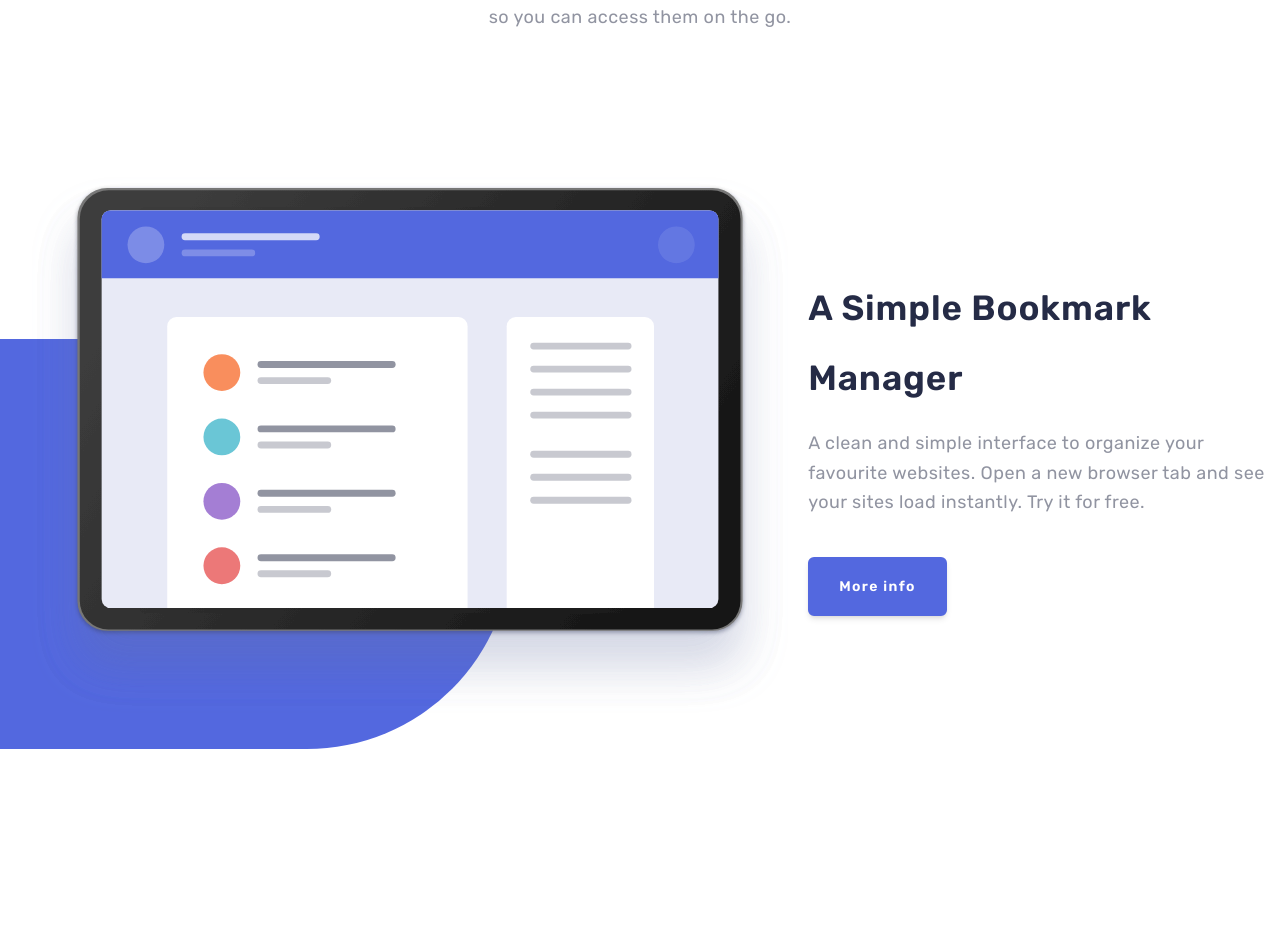
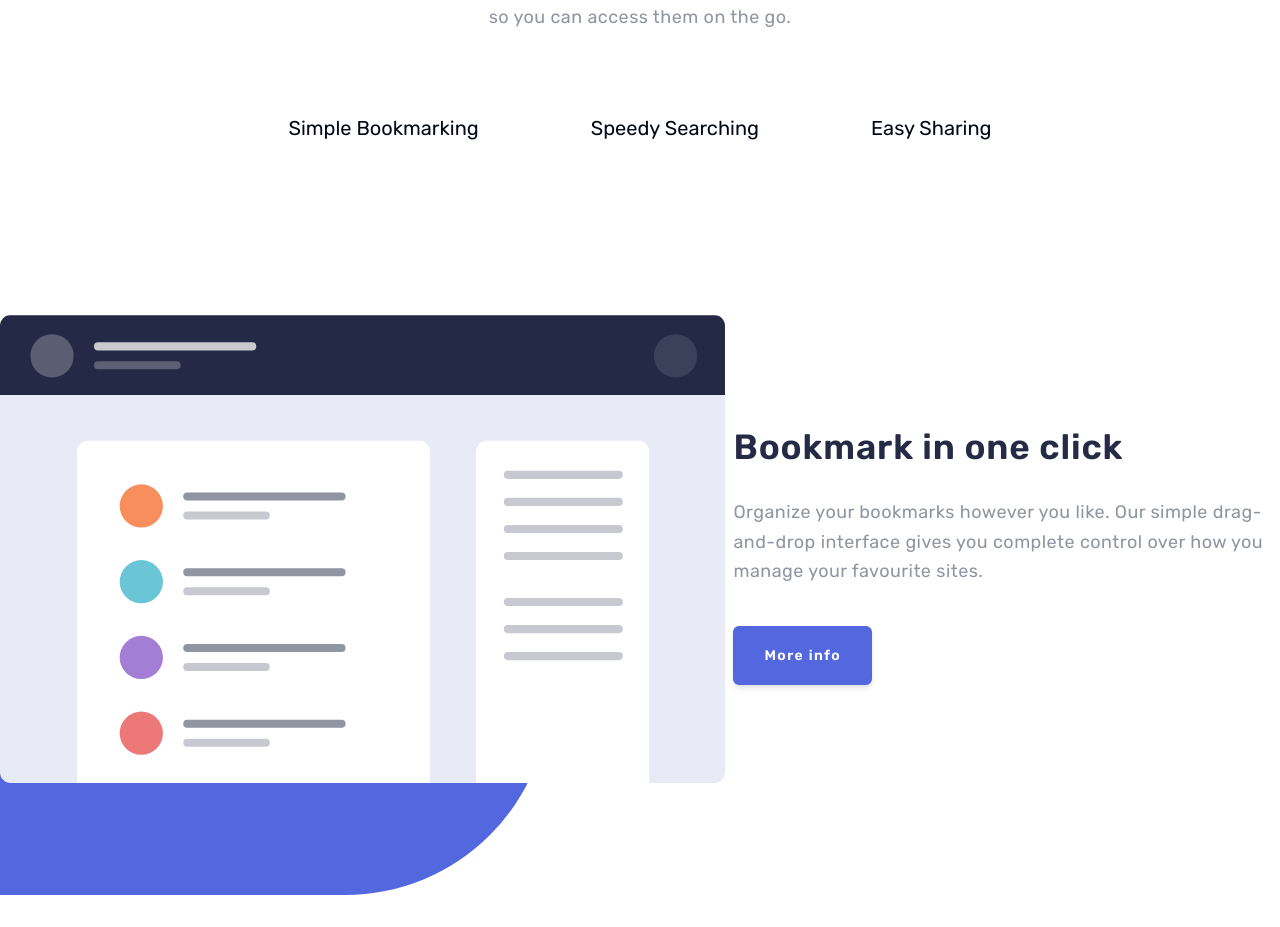
Before and after one commit to ramirezandradesara/bookmark-landing-page, a Next.js app: page / in a window 1280 px wide. Shown: the part 1069-1996 px from the top of the page. Before the commit the page ends 1926 px from the top, so only its background shows below. Built offline with nearby package versions, Linux system fonts and the light colour scheme.

Commit message:
create feature btn component and features data

```diff
--- a/app/globals.css
+++ b/app/globals.css
@@ -1,6 +1,12 @@
 @tailwind base;
 @tailwind components;
 @tailwind utilities;
+
+@layer utilities {
+  .custom-clamp {
+    width: clamp(40vw, 43%, 47vw);
+  }
+}
 
 @layer base {
   :root {
--- a/app/sections/feature-section.tsx
+++ b/app/sections/feature-section.tsx
@@ -1,10 +1,15 @@
+"use client";
+import FeatureButton from "@/components/feature-btn";
 import { Button } from "@/components/ui/button";
+import { FEATURES } from "@/data/features";
 import Image from "next/image";
-import React from "react";
+import React, { useState } from "react";
 
 const FeaturesSection = () => {
+  const [featureSelected, setFeatureSelected] = useState<number>(1);
+
   return (
-    <div className="relative">
+    <section className="relative">
       <div className="max-w-screen-lg mx-auto flex flex-col items-center">
         <h2 className="text-[35px] font-semibold text-darkBlue">Features</h2>
         <p className="text-gray text-lg tracking-wide max-w-[565px] leading-relaxed text-center mt-10">
@@ -12,36 +17,42 @@ const FeaturesSection = () => {
           websites. Your bookmarks sync between your devices so you can access
           them on the go.
         </p>
-        {/* switch */}
-        <div></div>
+        <div className="mt-20 flex">
+          {FEATURES.map(({ id, feature }) => (
+            <FeatureButton
+              key={id}
+              id={id}
+              feature={feature}
+              featureSelected={featureSelected}
+              setFeatureSelected={setFeatureSelected}
+            />
+          ))}
+        </div>
       </div>
 
-      <div className="max-w-screen-lg mx-auto my-36 flex gap-5 items-center pl-8">
-        {/* img section */}
+      <div className="w-full max-w-screen-lg mx-auto my-36 flex items-center justify-between gap-2">
         <Image
-          src={"/images/illustration-hero.svg"}
-          alt="hero image"
-          height={2000}
-          width={2000}
+          src={FEATURES[featureSelected - 1].imgSrc}
+          alt="feature image"
+          height={750}
+          width={750}
           className="z-10"
+          // className="z-10 h-[450px] w-auto"
         />
-        {/* text section */}
-        <div className="flex flex-col w-full">
+        <div className="flex flex-col ">
           <h2 className="text-h2 font-semibold text-darkBlue tracking-wide leading-[70px] mb-4">
-            A Simple Bookmark Manager
+            {FEATURES[featureSelected - 1].title}
           </h2>
           <p className="text-gray text-lg tracking-wide max-w-[565px] leading-relaxed mb-10">
-            A clean and simple interface to organize your favourite websites.
-            Open a new browser tab and see your sites load instantly. Try it for
-            free.
+            {FEATURES[featureSelected - 1].text}
           </p>
           <Button variant={"secondary"} size={"default"} className="w-max">
             More info
           </Button>
         </div>
       </div>
-      <div className="w-[40vw] h-[410px] bg-softBlue absolute left-0 -bottom-9 rounded-tr-[300px] rounded-br-[300px]" />
-    </div>
+      <div className="custom-clamp h-[410px] bg-softBlue absolute left-0 -bottom-28 rounded-tr-[300px] rounded-br-[300px]" />
+    </section>
   );
 };
 
--- a/app/sections/hero-section.tsx
+++ b/app/sections/hero-section.tsx
@@ -4,9 +4,8 @@ import React from "react";
 
 const HeroSection = () => {
   return (
-    <div className="relative">
+    <section className="relative">
       <div className="max-w-screen-lg mx-auto my-36 flex gap-5 items-center pl-8">
-        {/* text section */}
         <div className="flex flex-col gap-8 w-full">
           <h1 className="text-h1 font-semibold text-darkBlue tracking-wide leading-[70px]">
             A Simple Bookmark Manager
@@ -25,7 +24,6 @@ const HeroSection = () => {
             </Button>
           </div>
         </div>
-        {/* img section */}
         <Image
           src={"/images/illustration-hero.svg"}
           alt="hero image"
@@ -34,8 +32,8 @@ const HeroSection = () => {
           className="z-10"
         />
       </div>
-      <div className="w-[40vw] h-[410px] bg-softBlue absolute right-0 -bottom-9 rounded-tl-[300px] rounded-bl-[300px]" />
-    </div>
+      <div className="custom-clamp h-[410px] bg-softBlue absolute right-0 -bottom-9 rounded-tl-[300px] rounded-bl-[300px]" />
+    </section>
   );
 };
 
--- /dev/null
+++ b/components/feature-btn.tsx
@@ -0,0 +1,29 @@
+type FeatureButton = {
+  id: number;
+  featureSelected: number;
+  setFeatureSelected: any;
+  feature: string;
+};
+
+const FeatureButton = ({
+  id,
+  featureSelected,
+  setFeatureSelected,
+  feature,
+}: FeatureButton) => {
+  const isSelected = id === featureSelected;
+  const borderWidth = isSelected ? "5px" : "2px";
+  const borderColor = isSelected ? "red" : "grey";
+
+  return (
+    <button key={id} onClick={() => setFeatureSelected(id)}>
+      <h4
+        className={`text-h4 text-grey px-14 pb-7 border-b-[${borderWidth}] border-solid border-${borderColor} hover:text-red`}
+      >
+        {feature}
+      </h4>
+    </button>
+  );
+};
+
+export default FeatureButton;
--- /dev/null
+++ b/data/features.ts
@@ -0,0 +1,31 @@
+type Features = {
+  id: number;
+  feature: string;
+  title: string;
+  text: string;
+  imgSrc: string;
+}[];
+
+export const FEATURES: Features = [
+  {
+    id: 1,
+    feature: "Simple Bookmarking",
+    title: "Bookmark in one click",
+    text: "Organize your bookmarks however you like. Our simple drag-and-drop interface gives you complete control over how you manage your favourite sites.",
+    imgSrc: "/images/illustration-features-tab-1.svg",
+  },
+  {
+    id: 2,
+    feature: "Speedy Searching",
+    title: "Intelligent search",
+    text: "Our powerful search feature will help you find saved sites in no time at all. No need to trawl through all of your bookmarks.",
+    imgSrc: "/images/illustration-features-tab-2.svg",
+  },
+  {
+    id: 3,
+    feature: "Easy Sharing",
+    title: " Share your bookmarks",
+    text: "Easily share your bookmarks and collections with others. Create a shareable link that you can send at the click of a button.",
+    imgSrc: "/images/illustration-features-tab-3.svg",
+  },
+];
--- a/tailwind.config.ts
+++ b/tailwind.config.ts
@@ -20,8 +20,9 @@ const config = {
       fontSize: {
         base: "14px",
         h1: "50px",
-        h2: "35px"
-
+        h2: "35px",
+        h3: "30px",
+        h4: "20px",
       },
       colors: {
         gray: "hsl(229, 8%, 60%)",
```
